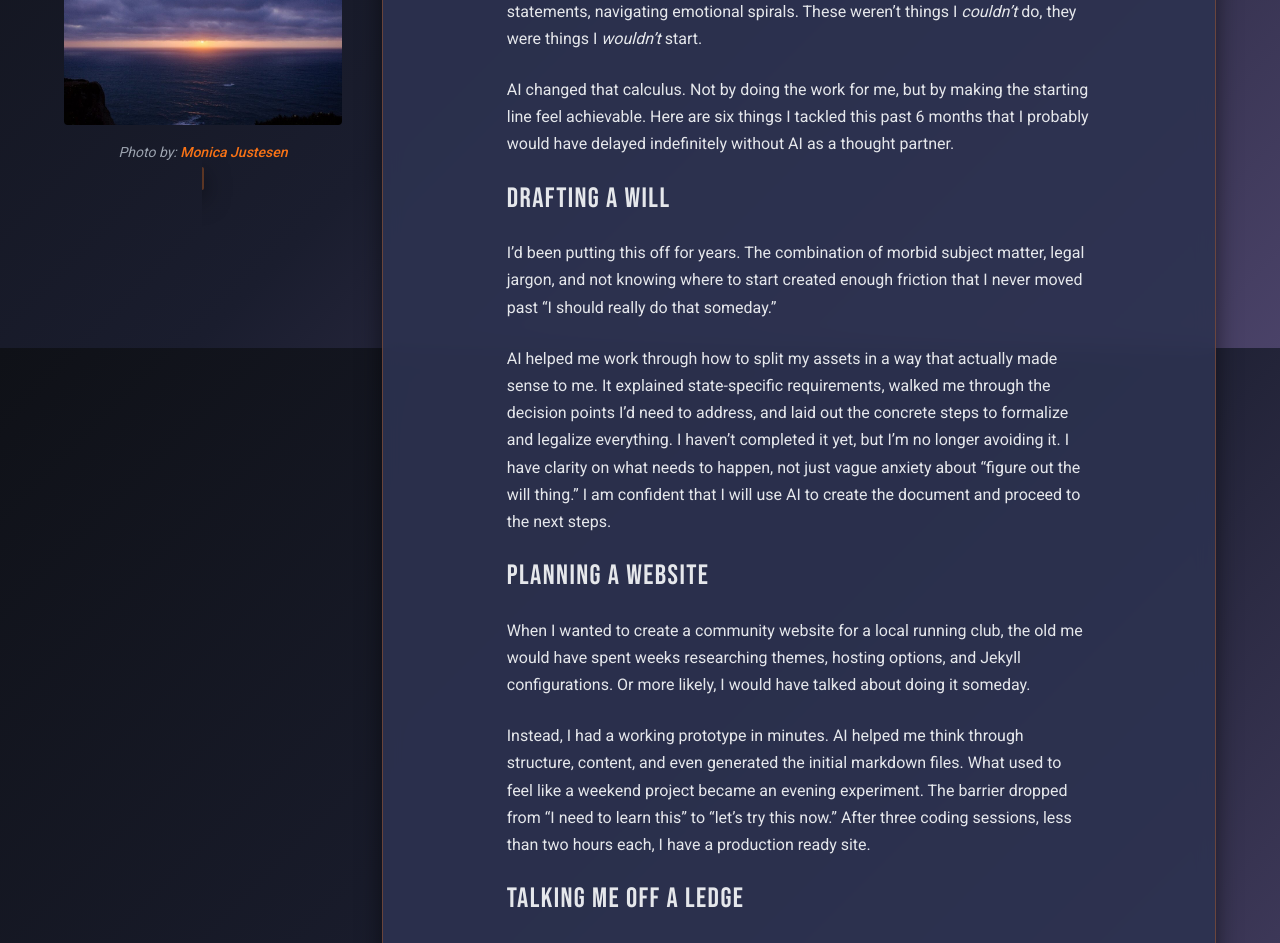
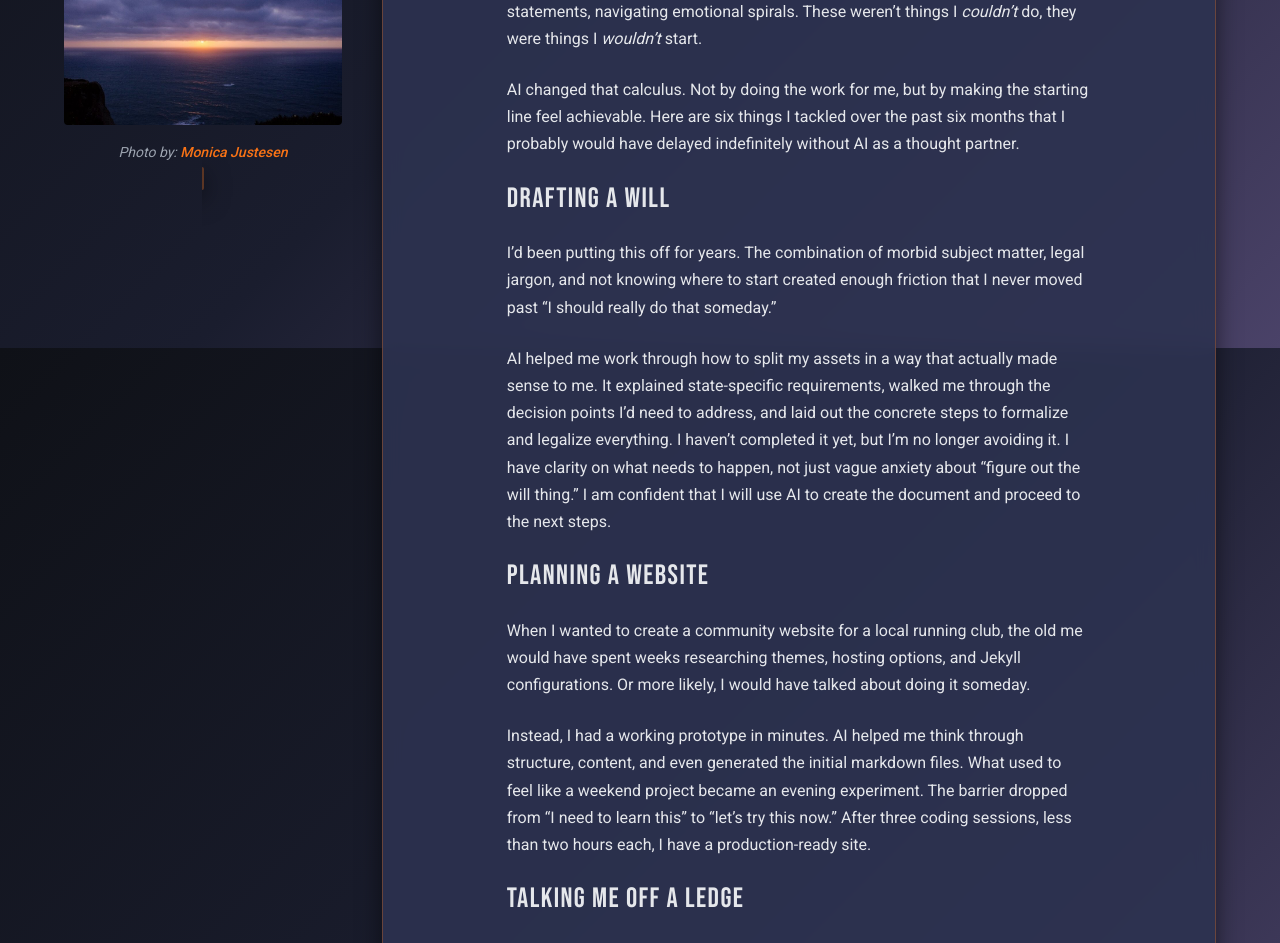
Before and after one commit to dekay2001/dekay2001.github.io, a Jekyll site: the page built from _posts/2026-02-16-six-things-i-wouldnt-have-started-without-ai.md, in a window 1280 px wide and 1400 px high, scrolled down 372 px. Shown: the part 180-1123 px from the top of the window. Built offline with Jekyll 4.4.1, drawn with Linux system fonts in a browser that asks for light colours.

Commit message:
Apply suggestions from code review
Co-authored-by: Copilot <175728472+Copilot@users.noreply.github.com>

```diff
--- a/_posts/2026-02-16-six-things-i-wouldnt-have-started-without-ai.md
+++ b/_posts/2026-02-16-six-things-i-wouldnt-have-started-without-ai.md
@@ -11,7 +11,7 @@ categories: [tech, personal, moments, ai]
 
 There's a certain kind of task I used to avoid—not because it was impossible, but because the friction felt too high. Drafting legal documents, untangling financial statements, navigating emotional spirals. These weren't things I *couldn't* do, they were things I *wouldn't* start.
 
-AI changed that calculus. Not by doing the work for me, but by making the starting line feel achievable. Here are six things I tackled this past 6 months that I probably would have delayed indefinitely without AI as a thought partner.
+AI changed that calculus. Not by doing the work for me, but by making the starting line feel achievable. Here are six things I tackled over the past six months that I probably would have delayed indefinitely without AI as a thought partner.
 
 ### Drafting a Will
 
@@ -23,7 +23,7 @@ AI helped me work through how to split my assets in a way that actually made sen
 
 When I wanted to create a community website for a local running club, the old me would have spent weeks researching themes, hosting options, and Jekyll configurations. Or more likely, I would have talked about doing it someday.
 
-Instead, I had a working prototype in minutes. AI helped me think through structure, content, and even generated the initial markdown files. What used to feel like a weekend project became an evening experiment. The barrier dropped from "I need to learn this" to "let's try this now." After three coding sessions, less than two hours each, I have a production ready site.
+Instead, I had a working prototype in minutes. AI helped me think through structure, content, and even generated the initial markdown files. What used to feel like a weekend project became an evening experiment. The barrier dropped from "I need to learn this" to "let's try this now." After three coding sessions, less than two hours each, I have a production-ready site.
 
 ### Talking Me Off a Ledge
 
```
